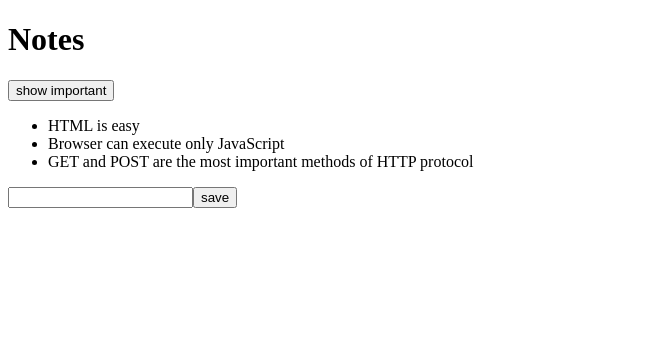
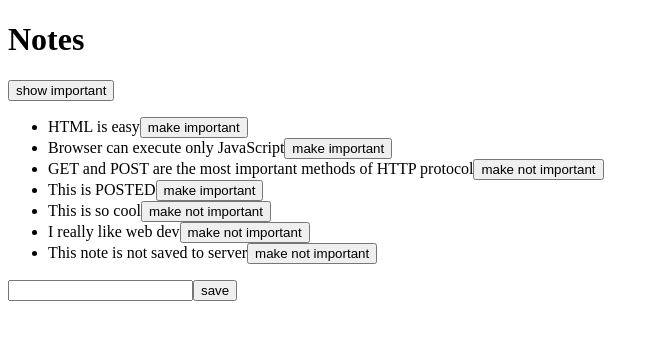
Before and after one commit to grant-gores/Full-Stack-Open-Exercises, a React (Vite) app in the folder part2/notes-frontend/: page / in a window 1280 px wide. Shown: the top 340 px of the page, without its empty margins (0-659 px from the left). Built offline with nearby package versions, Linux system fonts and the light colour scheme; data requests are answered from the project's data file.

Commit message:
Update code to match 2-6 practice

```diff
--- a/part2/notes-frontend/db.json
+++ b/part2/notes-frontend/db.json
@@ -3,7 +3,7 @@
     {
       "id": "1",
       "content": "HTML is easy",
-      "important": true
+      "important": false
     },
     {
       "id": "2",
@@ -14,6 +14,21 @@
       "id": "3",
       "content": "GET and POST are the most important methods of HTTP protocol",
       "important": true
+    },
+    {
+      "id": "5ed5",
+      "content": "This is POSTED",
+      "important": false
+    },
+    {
+      "id": "98d7",
+      "content": "This is so cool",
+      "important": true
+    },
+    {
+      "id": "ec76",
+      "content": "I really like web dev",
+      "important": true
     }
   ]
 }
--- a/part2/notes-frontend/src/App.jsx
+++ b/part2/notes-frontend/src/App.jsx
@@ -1,4 +1,5 @@
 import { useState, useEffect } from 'react'
+import noteService from './services/notes'
 import axios from 'axios'
 import Note from './components/Note'
 
@@ -8,25 +9,43 @@
   const [showAll, setShowAll] = useState(true)
 
   useEffect(() => {
-  console.log('effect')
-  axios
-    .get('http://localhost:3001/notes')
-    .then(response => {
-      console.log('promise fulfilled')
-      setNotes(response.data)
+    noteService
+    .getAll()
+    .then(initialNotes => {
+      setNotes(initialNotes)
     })
   }, [])
+
+  const toggleImportanceOf = id => {
+    const note = notes.find(n => n.id === id)
+    const changedNote = { ...note, important: !note.important }
+
+    noteService
+    .update(id, changedNote)
+    .then(returnedNote => {
+      setNotes(notes.map(note => note.id === id ? returnedNote : note))
+    })
+    .catch(error => {
+      alert(
+        `the note '${note.content}' was already deleted from the server`
+      )
+      setNotes(notes.filter(n => n.id !== id))
+    })
+  }
 
   const addNote = (event) => {
     event.preventDefault()
     const noteObject = {
       content: newNote,
       important: Math.random() < 0.5,
-      id: String(notes.length + 1),
     }
 
-    setNotes(notes.concat(noteObject))
-    setNewNote('')
+    noteService
+      .create(noteObject)
+      .then(returnedNote => {
+        setNotes(notes.concat(returnedNote))
+        setNewNote('')
+    })
   }
 
   const handleNoteChange = (event) => {
@@ -47,7 +66,9 @@
       </div>
       <ul>
         {notesToShow.map(note =>
-          <Note key={note.id} note={note} />
+          <Note key={note.id} note={note}
+          toggleImportance={()=>toggleImportanceOf(note.id)}
+          />
         )}
       </ul>
       <form onSubmit={addNote}>
--- a/part2/notes-frontend/src/components/Note.jsx
+++ b/part2/notes-frontend/src/components/Note.jsx
@@ -1,5 +1,13 @@
-const Note = ({ note }) => {
-  return <li>{note.content}</li>
+const Note = ({ note, toggleImportance }) => {
+    const label = note.important
+    ? 'make not important' : 'make important'
+
+    return (
+        <li>
+            {note.content}
+            <button onClick={toggleImportance}>{label}</button>
+        </li>
+    )
 }
 
 export default Note
--- /dev/null
+++ b/part2/notes-frontend/src/services/notes.js
@@ -0,0 +1,24 @@
+import axios from 'axios'
+const baseUrl = 'http://localhost:3001/notes'
+
+const getAll = () => {
+  const request = axios.get(baseUrl)
+  const nonExisting = {
+    id: 10000,
+    content: 'This note is not saved to server',
+    important: true,
+  }
+  return request.then(response => response.data.concat(nonExisting))
+}
+
+const create = newObject => {
+    const request = axios.post(baseUrl, newObject)
+    return request.then(response => response.data)
+}
+
+const update = (id, newObject) => {
+    const request = axios.put(`${baseUrl}/${id}`, newObject)
+    return request.then(response => response.data)
+}
+
+export default {getAll, create, update}
```
